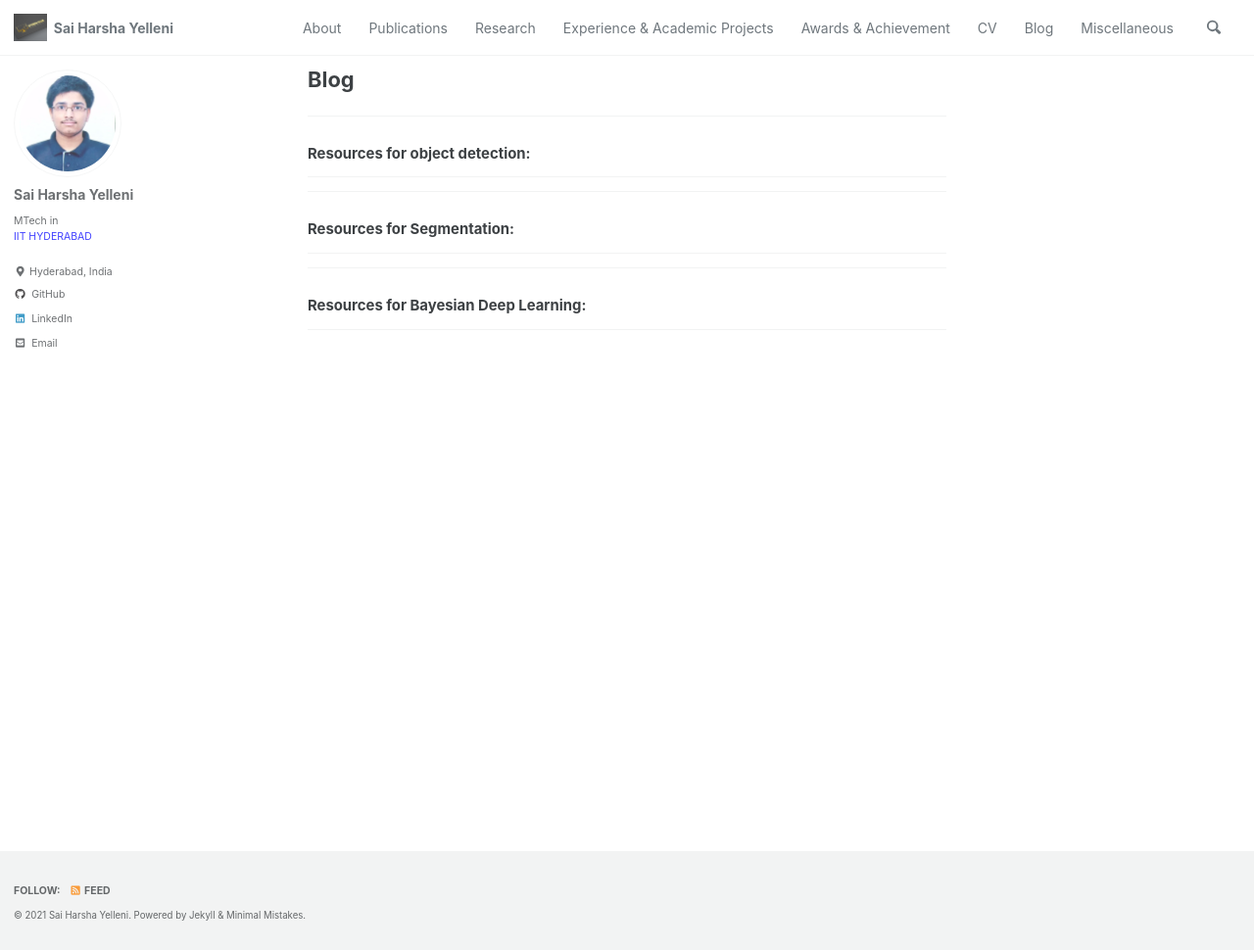
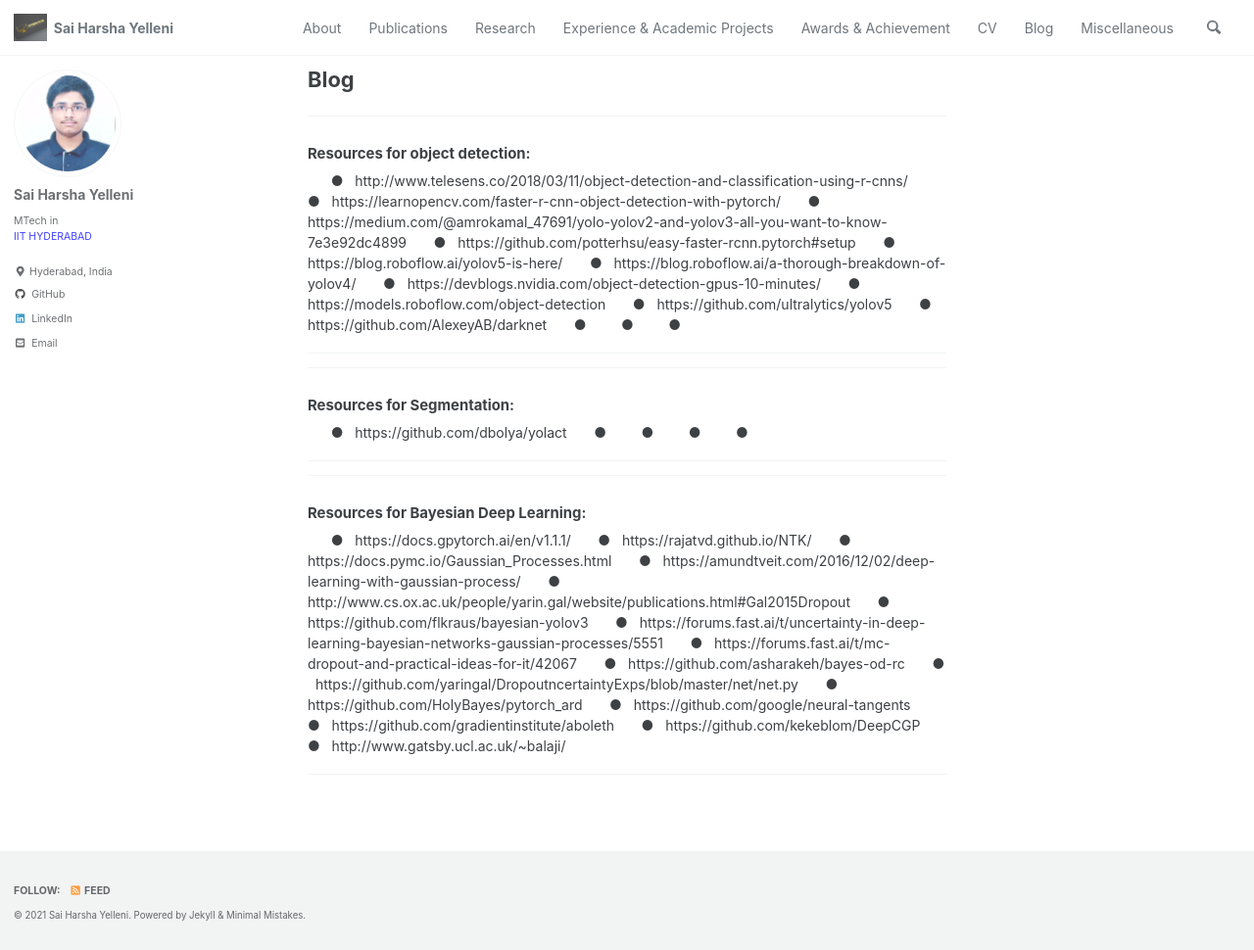
Before and after one commit to harshayelleni/harshayelleni.github.io, a Jekyll site: the page built from _pages/blog.md, in a window 1280 px wide and 970 px high. Shown: the whole window at 98% size. Built offline with Jekyll 4.4.1, drawn with Linux system fonts in a browser that asks for light colours; cached includes are drawn as plain includes; some of the changed lines change nothing that is shown.

Commit message:
adding resources

```diff
--- a/_pages/blog.md
+++ b/_pages/blog.md
@@ -4,20 +4,50 @@
 ---
 ---
 #### Resources for object detection:
-
+&nbsp; &nbsp; &nbsp; &#9679; &nbsp; http://www.telesens.co/2018/03/11/object-detection-and-classification-using-r-cnns/
+&nbsp; &nbsp; &nbsp; &#9679; &nbsp; https://learnopencv.com/faster-r-cnn-object-detection-with-pytorch/
+&nbsp; &nbsp; &nbsp; &#9679; &nbsp; https://medium.com/@amrokamal_47691/yolo-yolov2-and-yolov3-all-you-want-to-know-7e3e92dc4899
+&nbsp; &nbsp; &nbsp; &#9679; &nbsp; https://github.com/potterhsu/easy-faster-rcnn.pytorch#setup
+&nbsp; &nbsp; &nbsp; &#9679; &nbsp; https://blog.roboflow.ai/yolov5-is-here/
+&nbsp; &nbsp; &nbsp; &#9679; &nbsp; https://blog.roboflow.ai/a-thorough-breakdown-of-yolov4/
+&nbsp; &nbsp; &nbsp; &#9679; &nbsp; https://devblogs.nvidia.com/object-detection-gpus-10-minutes/
+&nbsp; &nbsp; &nbsp; &#9679; &nbsp; https://models.roboflow.com/object-detection
+&nbsp; &nbsp; &nbsp; &#9679; &nbsp; https://github.com/ultralytics/yolov5
+&nbsp; &nbsp; &nbsp; &#9679; &nbsp; https://github.com/AlexeyAB/darknet
+&nbsp; &nbsp; &nbsp; &#9679; &nbsp;
+&nbsp; &nbsp; &nbsp; &#9679; &nbsp;
+&nbsp; &nbsp; &nbsp; &#9679; &nbsp;
 
 ---
 
 
 ---
 #### Resources for Segmentation:
-
+&nbsp; &nbsp; &nbsp; &#9679; &nbsp; https://github.com/dbolya/yolact
+&nbsp; &nbsp; &nbsp; &#9679; &nbsp;
+&nbsp; &nbsp; &nbsp; &#9679; &nbsp;
+&nbsp; &nbsp; &nbsp; &#9679; &nbsp;
+&nbsp; &nbsp; &nbsp; &#9679; &nbsp;
 
 ---
 
 
 ---
 #### Resources for Bayesian Deep Learning:
-
+&nbsp; &nbsp; &nbsp; &#9679; &nbsp; https://docs.gpytorch.ai/en/v1.1.1/
+&nbsp; &nbsp; &nbsp; &#9679; &nbsp; https://rajatvd.github.io/NTK/
+&nbsp; &nbsp; &nbsp; &#9679; &nbsp; https://docs.pymc.io/Gaussian_Processes.html
+&nbsp; &nbsp; &nbsp; &#9679; &nbsp; https://amundtveit.com/2016/12/02/deep-learning-with-gaussian-process/
+&nbsp; &nbsp; &nbsp; &#9679; &nbsp; http://www.cs.ox.ac.uk/people/yarin.gal/website/publications.html#Gal2015Dropout
+&nbsp; &nbsp; &nbsp; &#9679; &nbsp; https://github.com/flkraus/bayesian-yolov3
+&nbsp; &nbsp; &nbsp; &#9679; &nbsp; https://forums.fast.ai/t/uncertainty-in-deep-learning-bayesian-networks-gaussian-processes/5551
+&nbsp; &nbsp; &nbsp; &#9679; &nbsp; https://forums.fast.ai/t/mc-dropout-and-practical-ideas-for-it/42067
+&nbsp; &nbsp; &nbsp; &#9679; &nbsp; https://github.com/asharakeh/bayes-od-rc
+&nbsp; &nbsp; &nbsp; &#9679; &nbsp; https://github.com/yaringal/DropoutncertaintyExps/blob/master/net/net.py
+&nbsp; &nbsp; &nbsp; &#9679; &nbsp; https://github.com/HolyBayes/pytorch_ard
+&nbsp; &nbsp; &nbsp; &#9679; &nbsp; https://github.com/google/neural-tangents
+&nbsp; &nbsp; &nbsp; &#9679; &nbsp; https://github.com/gradientinstitute/aboleth
+&nbsp; &nbsp; &nbsp; &#9679; &nbsp; https://github.com/kekeblom/DeepCGP
+&nbsp; &nbsp; &nbsp; &#9679; &nbsp; http://www.gatsby.ucl.ac.uk/~balaji/
 
 ---
```
